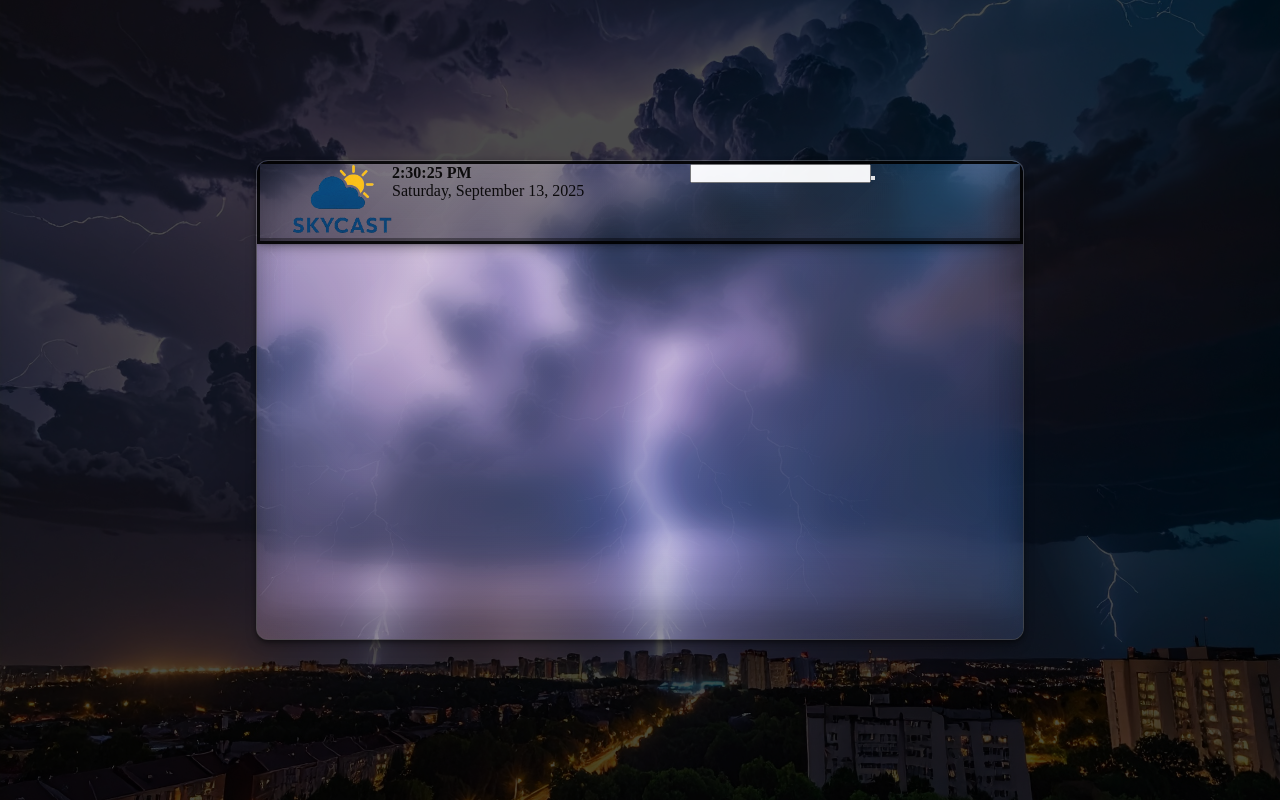
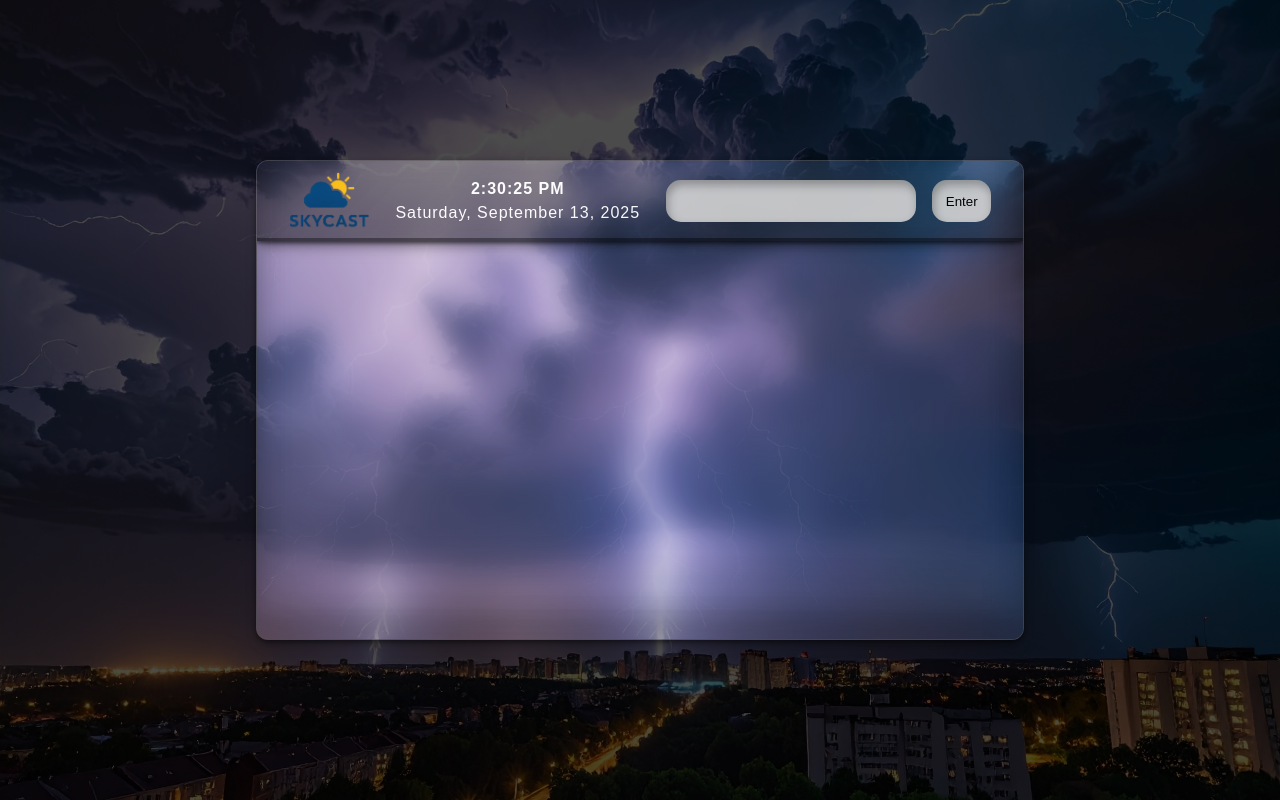
Before and after one commit to A-Karim2003/SkyCast, a React (Vite) app: page / in a window 1280 px wide. Built offline with nearby package versions, Linux system fonts and the light colour scheme.

Commit message:
Add responsiveness to header using media query. Imporoved project structure

```diff
--- a/src/App.jsx
+++ b/src/App.jsx
@@ -2,6 +2,8 @@
 import Background from "./components/background";
 import Header from "./components/Header";
 import Main from "./components/Main";
+import CurrentWeather from "./components/CurrentWeather";
+import WeatherContents from "./components/WeatherContents";
 
 function App() {
   return (
@@ -9,6 +11,9 @@ function App() {
       <Background />
       <Main>
         <Header />
+        <WeatherContents>
+          <CurrentWeather />
+        </WeatherContents>
       </Main>
     </div>
   );
--- /dev/null
+++ b/src/components/CurrentWeather.jsx
@@ -0,0 +1,5 @@
+function CurrentWeather() {
+  return <div></div>;
+}
+
+export default CurrentWeather;
--- a/src/components/SearchForm.jsx
+++ b/src/components/SearchForm.jsx
@@ -2,7 +2,7 @@ function SearchForm() {
   return (
     <form>
       <input type="text" />
-      <button type="submit"></button>
+      <button type="submit">Enter</button>
     </form>
   );
 }
--- a/src/components/Time.jsx
+++ b/src/components/Time.jsx
@@ -2,7 +2,9 @@ function Time() {
   return (
     <div className="time">
       <h4>2:30:25 PM </h4>
-      <p>Saturday, September 13, 2025</p>
+      <p>
+        <span className="weekday">Saturday,</span> September 13, 2025
+      </p>
     </div>
   );
 }
--- /dev/null
+++ b/src/components/WeatherContents.jsx
@@ -0,0 +1,5 @@
+function WeatherContents({ children }) {
+  return <div>{children}</div>;
+}
+
+export default WeatherContents;
--- a/src/header.css
+++ b/src/header.css
@@ -12,21 +12,22 @@ header {
   -webkit-backdrop-filter: blur(12px);
   box-shadow: rgba(0, 0, 0, 0.6) 0px 2px 4px,
     rgba(0, 0, 0, 0.5) 0px 7px 13px -3px, rgba(0, 0, 0, 0.4) 0px -3px 0px inset;
+  border: none;
 }
 
 .header-content {
   max-width: 1000px;
   width: 100%;
-
+  height: 100%;
   display: flex;
   justify-content: space-between;
+  align-items: center;
   padding: 0 2rem;
-  border: solid;
   margin: auto;
 }
 
 .logo-container {
-  width: 100px;
+  width: 80px;
   height: 100%;
 }
 
@@ -36,10 +37,64 @@ header {
   object-fit: contain;
 }
 
+.time {
+  flex: 1;
+  display: flex;
+  flex-direction: column;
+  align-items: center;
+  gap: 6px;
+  color: white;
+  letter-spacing: 1px;
+}
+
 form {
   flex: 1;
+  display: flex;
+  justify-content: center;
+  gap: 1rem;
 }
 
-.time {
-  flex: 1;
+form input,
+form button {
+  outline: none;
+  border-radius: 15px;
+  padding: 1em;
+  background-color: #ccc;
+  box-shadow: inset 2px 5px 10px rgba(0, 0, 0, 0.3);
+  transition: 300ms ease-in-out;
+  border: none;
 }
+
+input {
+  width: 250px;
+  transition: 1s ease;
+}
+
+form input:focus,
+form button:focus {
+  background-color: white;
+  transform: scale(1.05);
+  box-shadow: 13px 13px 100px #969696, -13px -13px 100px #ffffff;
+}
+
+@media (max-width: 1260px) {
+  .weekday {
+    display: none;
+  }
+}
+
+@media (max-width: 880px) {
+  .weekday {
+    display: none;
+  }
+
+  input {
+    width: 100px;
+  }
+}
+
+@media (max-width: 670px) {
+  .time {
+    display: none;
+  }
+}
--- a/src/index.css
+++ b/src/index.css
@@ -5,6 +5,7 @@
   box-sizing: border-box;
   list-style-type: none;
   text-decoration: none;
+  font-family: "Montserrat", sans-serif;
 }
 :root {
   --primary-bg: linear-gradient(
@@ -94,7 +95,7 @@ main {
 }
 
 /* Increase main container  */
-@media (max-width: 640px) {
+@media (max-width: 1100px) {
   .app {
     height: 80vh;
     width: 80vw;
```
